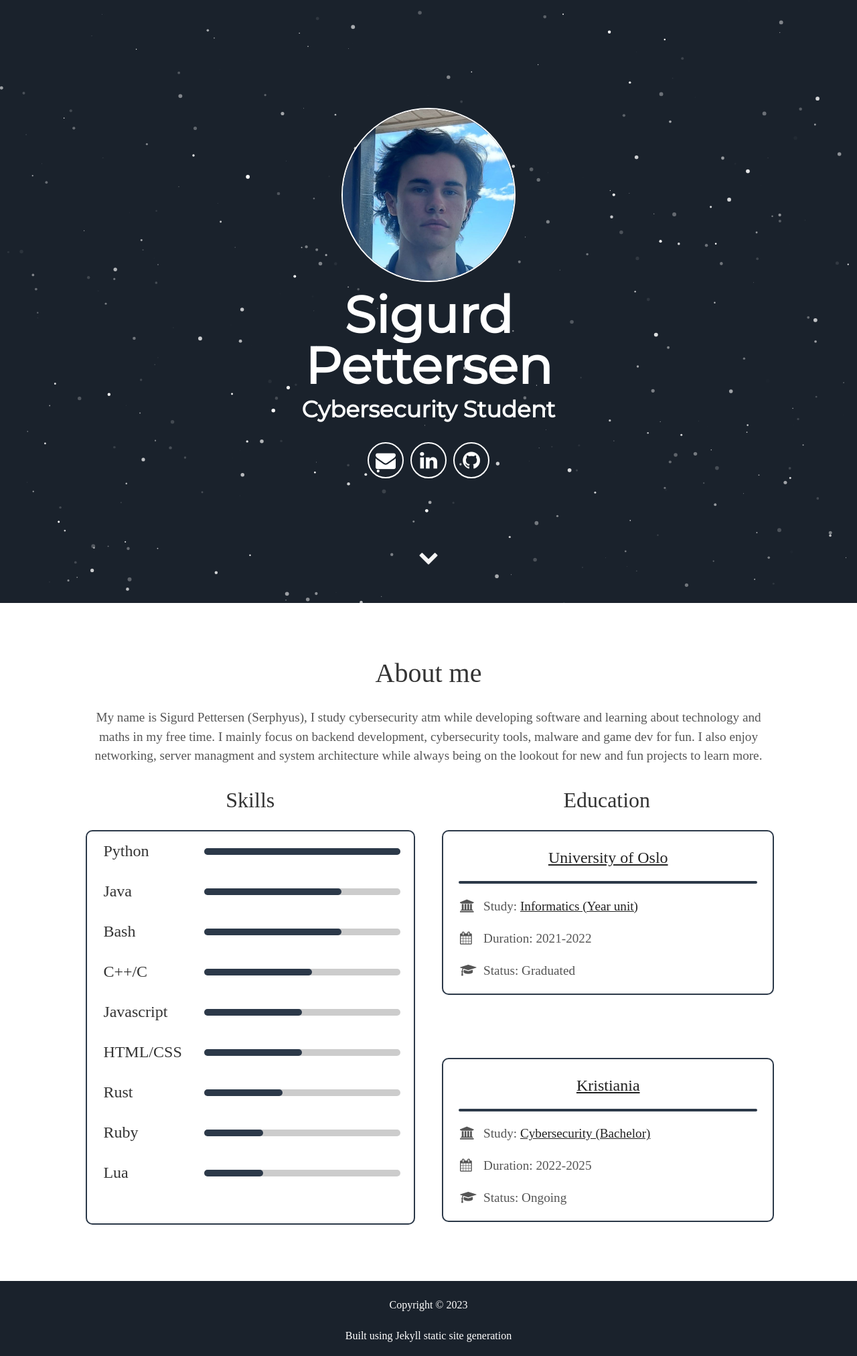
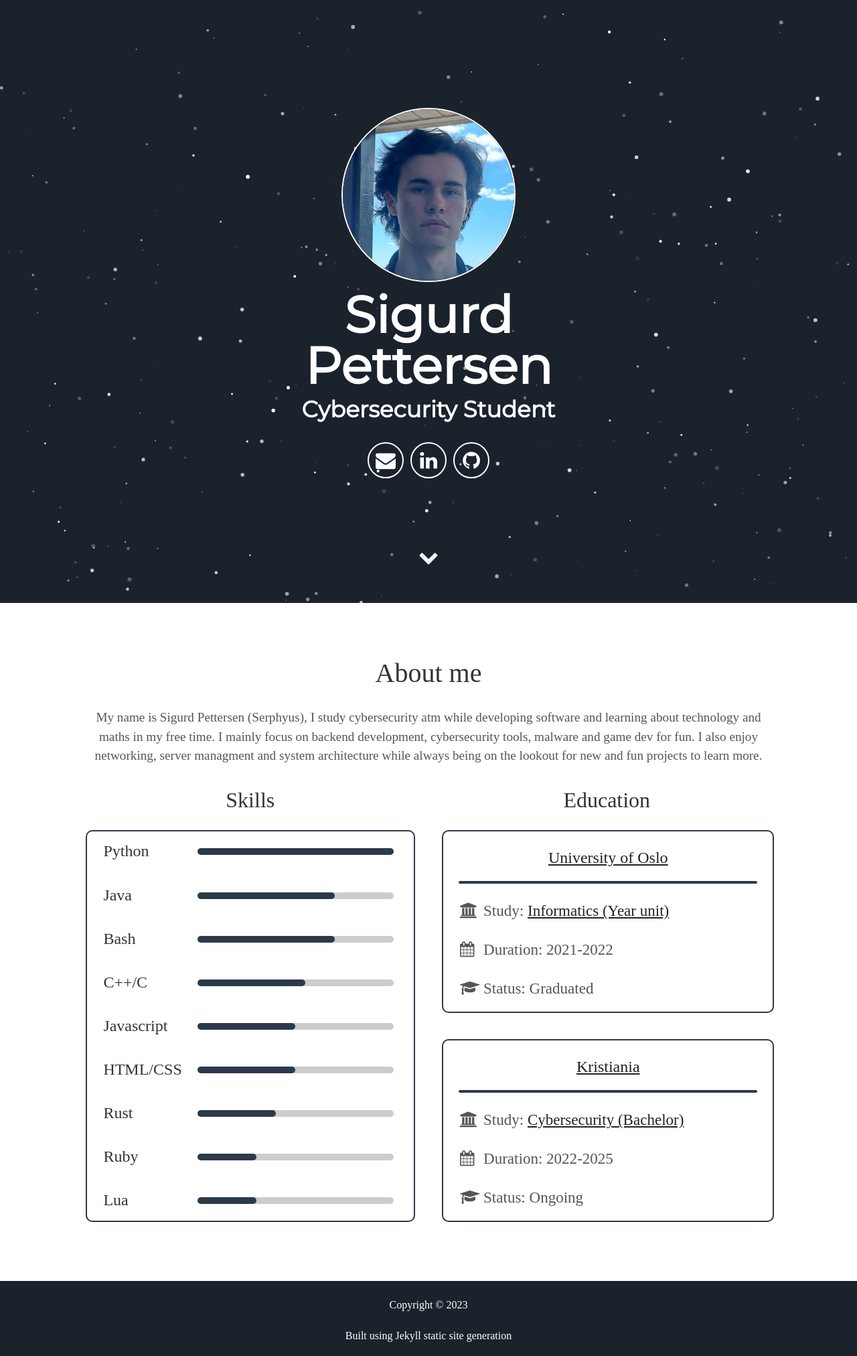
Before and after one commit to Serphyus/serphyus.github.io, a Jekyll site: the page built from index.html, in a window 1280 px wide. Shown: the whole page at 67% size. Built offline with Jekyll 4.4.1, drawn with Linux system fonts in a browser that asks for light colours; some web fonts are replaced.

Commit message:
improved education section scale and skill section item positioning

```diff
--- a/assets/css/main.css
+++ b/assets/css/main.css
@@ -3516,7 +3516,7 @@ sup, sub {
   height: 10px;
   width: 60%;
   margin: auto;
-  margin-right: 20px;
+  margin-right: 30px;
   border-radius: 10px;
   background-color: #ccc; }
   .skill-bar div {
@@ -3535,15 +3535,20 @@ sup, sub {
     font-weight: 400; }
 
 .skill-section {
+  box-sizing: border-box;
   height: 90%;
   border-radius: 10px;
-  border: 2px solid #2c3949; }
+  border: 2px solid #2c3949;
+  display: flex;
+  flex-direction: column;
+  justify-content: space-between; }
 
 .skills {
   width: 48%; }
 
 .education-item {
   width: 100%;
+  height: 46%;
   border-radius: 10px;
   border: 2px solid #2c3949; }
   .education-item h3 {
@@ -3558,7 +3563,7 @@ sup, sub {
     border: 2px solid #2c3949; }
   .education-item p {
     margin-left: 5%;
-    font-weight: 100; }
+    font-size: larger; }
   .education-item i {
     width: 35px; }
   .education-item a {
```
Also changed, not shown: src/styles/_about.scss (+7 -2 lines).
